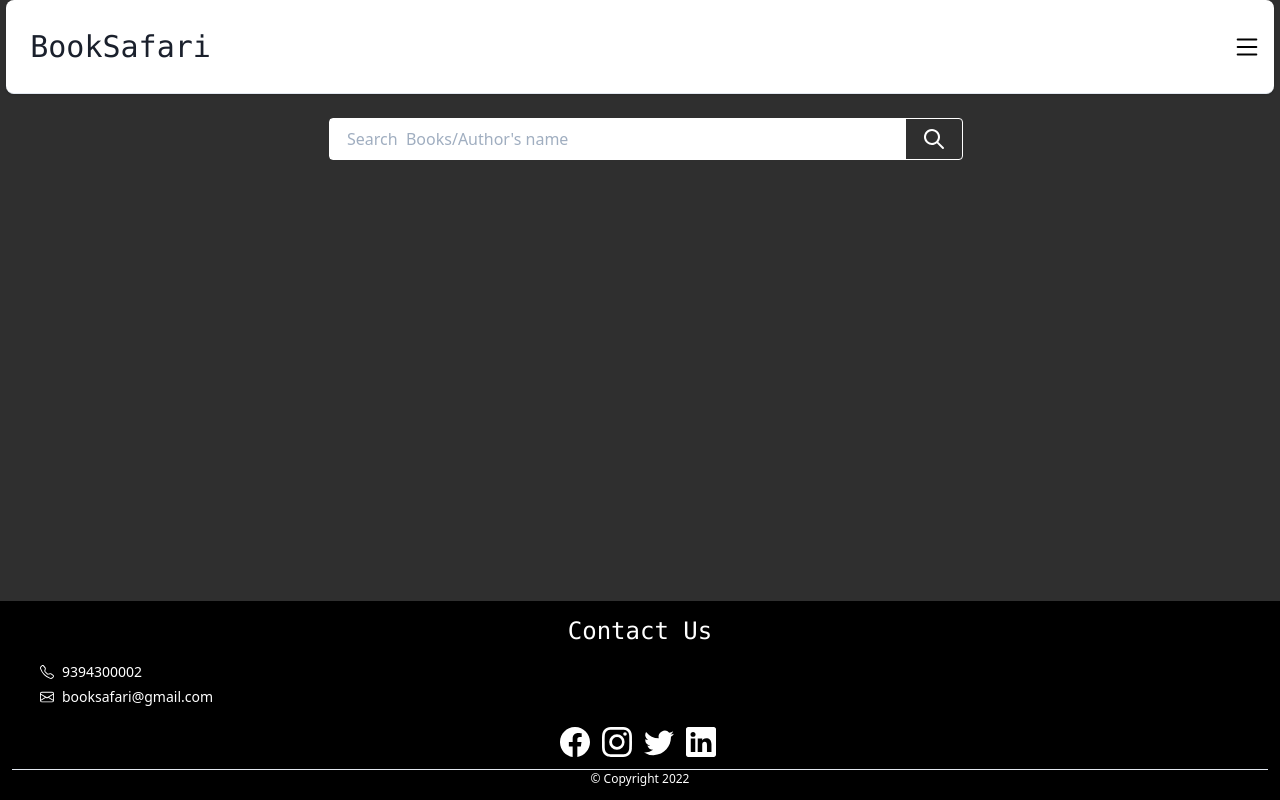
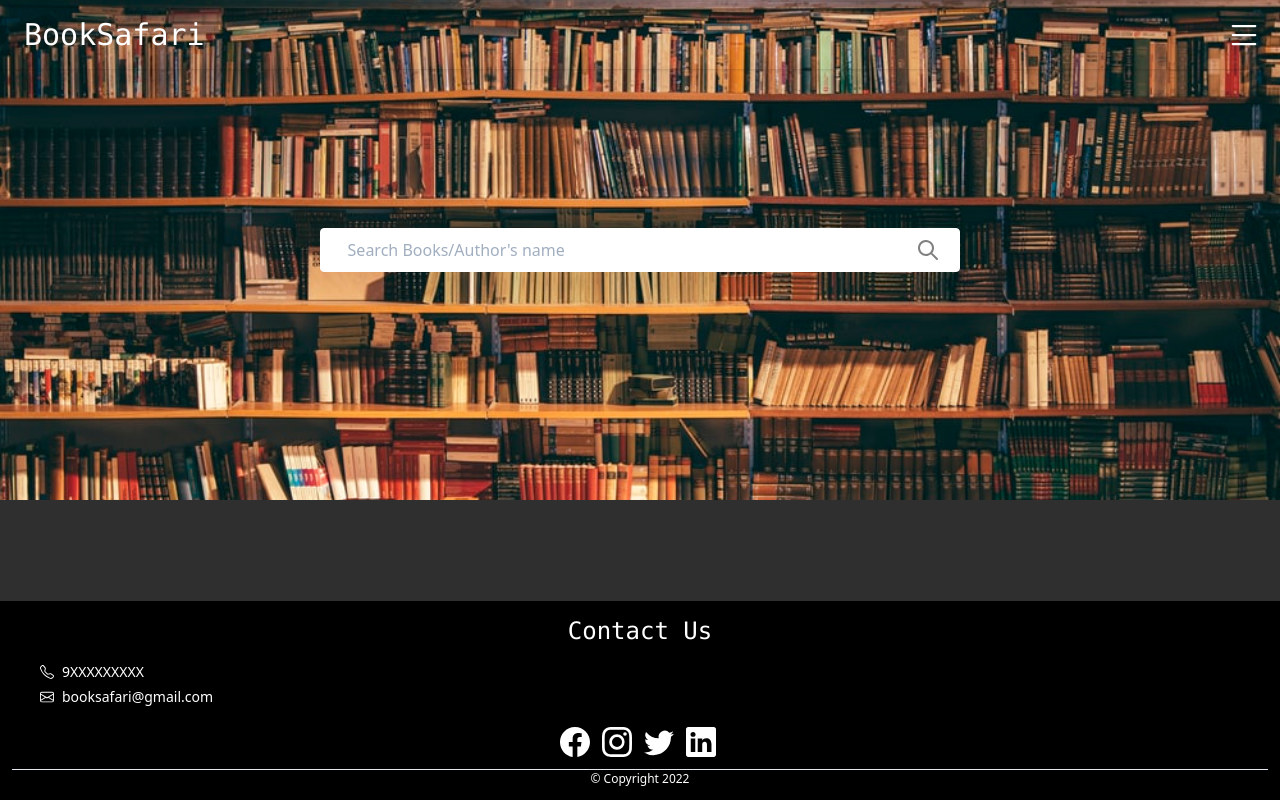
Before and after one commit to diptishegar/BookSafari, a React (Create React App) app: page / in a window 1280 px wide. Built offline with nearby package versions, Linux system fonts and the light colour scheme.

Commit message:
designed a little13

```diff
--- a/public/index.html
+++ b/public/index.html
@@ -23,6 +23,7 @@
       Unlike "/favicon.ico" or "favicon.ico", "%PUBLIC_URL%/favicon.ico" will
       work correctly both with client-side routing and a non-root public URL.
       Learn how to configure a non-root public URL by running `npm run build`.
+      background-color:rgb(47, 47, 47)
     -->
     <title>React App</title>
   </head>
--- a/src/App.js
+++ b/src/App.js
@@ -12,7 +12,7 @@ import BookMainPage from "./Components/BookMainPage";
 function App() {
   return (
     <div className="relative pb-10 min-h-screen">
-      <div className="pl-3 pb-40">
+      <div className="pb-40">
       <Router>
       <Header />
       <Routes>
--- a/src/Components/Footer.js
+++ b/src/Components/Footer.js
@@ -3,12 +3,12 @@ import * as Icon from 'react-bootstrap-icons';
 
 function Footer(){
     return(
-        <footer className="bg-black text-center text-white text-xs p-3 mt-4 absolute bottom-0 w-full">
+        <footer className="bg-black text-center text-white text-xs p-3 mt-4 absolute bottom-0 w-full duckingfooter">
          <h4 className="mb-3 font-mono text-2xl w-full rounded">Contact Us</h4>
 
          <div style={{ margin:"0rem 0rem 0rem 1rem" }} className="flex justify-start flex-col">
             <span className="pl-3 pb-1 text-sm flex items-center">
-              <Icon.Telephone /><span className="pl-2">9394300002</span>
+              <Icon.Telephone /><span className="pl-2">9XXXXXXXXX</span>
             </span>
             <span className="pl-3 pb-5 text-sm flex items-center">
               <Icon.Envelope /> <span className="pl-2">booksafari@gmail.com</span>
--- a/src/Components/Header.js
+++ b/src/Components/Header.js
@@ -1,10 +1,30 @@
-import React from "react";
+
+import React, { useState, useEffect } from "react"
 import Navigation from "./Navigation";
 
 function Header(){
+      const [navbar, setNavbar] = useState(false)
+
+      //navbar scroll changeBackground function
+      const changeBackground = () => {
+        console.log(window.scrollY)
+        if (window.scrollY >= 120) {
+          setNavbar(true)
+        } else {
+          setNavbar(false)
+        }
+      }
+
+      useEffect(() => {
+        changeBackground()
+        // adding the event when scroll change background
+        window.addEventListener("scroll", changeBackground)
+      })
+
     return(
-        <header style={{ margin:"0rem 0rem 0rem -.36rem" }} className="mb-3 ml-0 border-b bg-white rounded-lg shadow w-full p-3 flex justify-between items-center">
-            <span className="pb-3 pt-3 text-gray-900 font-mono font-medium text-3xl px-3">
+
+        <header className={navbar ? "bg-white fixed ml-0 shadow w-full px-3 flex justify-between items-center" : "bg-transparent text-white font-bold strong fixed shadow w-full px-3 flex justify-between items-center"}>
+            <span className="pb-3 pt-3 font-mono font-medium text-3xl px-3">
             BookSafari
             </span>
            <Navigation />
@@ -13,4 +33,4 @@ function Header(){
 }
  export default Header;
 
- //Api key : AIzaSyCX-qfJpm_QQZLTJWDWOYD_dTyVMVmO0Ao
+ //Api key : AIzaSyCX-qfJpm_QQZLTJWDWOYD_dTyVMVmO0Ao className="ml-0 bg-blue-500 shadow w-full px-3 flex justify-between items-center
--- a/src/Components/Navigation.js
+++ b/src/Components/Navigation.js
@@ -21,8 +21,8 @@ function Navigation() {
 
   return (
     <nav>
-      <span className="text-3xl font-medium">
-        <Icon.List onClick={() => setShowMenu(true)}/>
+      <span className="text-4xl font-medium font-extrabold">
+        <Icon.List className="font-extrabold w-12" onClick={() => setShowMenu(true)}/>
       </span>
       {maskTransitions(
         (styles, item) =>
@@ -32,7 +32,7 @@ function Navigation() {
               className="fixed bg-black-t-50 bg-blur-backg z-50 left-0 w-full shadow h-full top-0"
               onClick={() => setShowMenu(false)}
               >
-                <Icon.X onClick={() => setShowMenu(false)} className="strong text-white text-4xl xs:text-4xl md:text-5xl font-bold fuckingcross"/>
+              <Icon.X onClick={() => setShowMenu(false)} className="strong text-white text-4xl xs:text-4xl md:text-5xl font-bold fuckingcross"/>
             </animated.div>
           )
       )}
--- a/src/Components/NavigationMenu.js
+++ b/src/Components/NavigationMenu.js
@@ -5,9 +5,10 @@ import { HashLink } from 'react-router-hash-link';
 
 
 function NavigationMenu(props) {
+
   return (
-    <div className="mt-3 bg-transparent ml-2 rounded h-full">
-              <span className="pb-5 text-gray-800 pt-6 font-mono bg-white font-medium text-3xl sm:pl-0 md:px-3">BookSafari</span>
+    <div className="mt-3 z-50 bg-transparent ml-2 rounded h-full">
+              <span className="pb-5 shadow pt-6 text-gray-900 font-mono text-3xl sm:pl-0 md:px-3">BookSafari</span>
 
               <ul>
                 <li>
--- a/src/Components/ProductCard.js
+++ b/src/Components/ProductCard.js
@@ -1,5 +1,7 @@
 import React from "react";
 import { Link } from "react-router-dom";
+
+//grid sm:grid-cols-6 md:grid-cols-6 justify-items-center
 
 function ProductCard({ Book }){
    let averageRating1 =null
@@ -10,8 +12,8 @@ function ProductCard({ Book }){
 
     try {
         return(
-            <div className="p-2 grid sm:grid-cols-6 md:grid-cols-6 justify-items-center gap-3">
-            <div style={{ margin:"0rem 0rem 0rem -.3rem" }} className="border shadow-2xl mb-2 p-3 rounded sm:col-start-2 sm:col-end-6 md:col-start-2 md:col-end-6 md:w-3/4 overflow-hidden bg-gray-100">
+            <div className="p-2 flex justify-center w-11/12 sm:w-11/12 md:w-11/12">
+            <div style={{ margin:"0rem 0rem 0rem -.3rem" }} className="border shadow-2xl mb-2 p-3 w-10/12 sm:w-2/4 rounded md:w-3/4 overflow-hidden bg-gray-100">
 
             <div className="p-3 text-xm">
                 <h3 className="font-mono text-2xl mb-3">
--- a/src/Components/Search.js
+++ b/src/Components/Search.js
@@ -3,7 +3,8 @@ import axios from "axios";
 import React, { useState } from "react";
 import { X } from "react-bootstrap-icons";
 import ProductCard from "./ProductCard";
-let content = null
+import BackImage from "../Images/BackgroundImageS.jpeg";
+let content = null;
 /*
  axios.get(url)
         .then(data=>{
@@ -16,10 +17,13 @@ let content = null
 
 function Search() {
   let keyjust = 0;
+  let content1 = null;
   const [book, setBook] = useState("");
   const [result, setResult] = useState([]);
   const [cros, setCross] = useState(false);
-    const [apikey, setApiKey] = useState("AIzaSyCX-qfJpm_QQZLTJWDWOYD_dTyVMVmO0Ao");
+  const [apikey, setApiKey] = useState(
+    "AIzaSyCX-qfJpm_QQZLTJWDWOYD_dTyVMVmO0Ao"
+  );
   const url = `https://www.googleapis.com/books/v1/volumes?q=${book}&key=${apikey}&maxResults=5`;
 
   const crossTransition = useTransition(cros, {
@@ -29,31 +33,44 @@ function Search() {
     delay: 200,
   });
 
+  var styleSearchBar = {
+    width: "100%",
+    height: "500px",
+    backgroundImage: `url(${BackImage})`,
+    backgroundPosition: "center",
+    backgroundSize: "cover",
+    backgroundRepeat: "no-repeat",
+  };
+
   function handleChange(event) {
     const book = event.target.value;
     setBook(book);
-        axios.get(url)
-            .then(data => {
+    axios.get(url).then((data) => {
       setResult(data.data.items);
       console.log(data.data.items);
-            })
+    });
     if (keyjust) {
       setApiKey("jsjfdjsfijsdi8dfshdsfhhudshfuds");
     }
     setCross(true);
-        if(event.target.value == ""){
+    if (event.target.value === "") {
       setCross(false);
+      setResult([]);
+      setBook("");
+      content1 = <h1 className="text-white text-2xl">Related to ur search</h1>;
     }
   }
   function handleSubmit(event) {
     event.preventDefault();
-        axios.get(url)
-            .then(data => {
+    axios
+      .get(url)
+      .then((data) => {
         setResult(data.data.items);
         console.log(data.data.items);
-            }).catch(err => {
-                content = <h2>Match not found</h2>
       })
+      .catch((err) => {
+        content = <h2>Match not found</h2>;
+      });
   }
 
   try {
@@ -61,60 +78,90 @@ function Search() {
       <div key={book.id}>
         <ProductCard Book={book} />
       </div>
-        ))
+    ));
 
     return (
-            <div>
-
-                <form onSubmit={handleSubmit} class="flex items-center justify-center w-full mt-6">
-                    <div class="flex px-0 border border-white rounded sm:w-3/4 md:w-2/4 py-0">
-                        <input onChange={handleChange} type="text" id="inputBook" class="pl-4 sm:w-4/5 md:w-11/12 border border-white" placeholder={`Search  Books/Author's name`} />
-                        {crossTransition((styles, item) =>
+      <div className="divOfSearchBar">
+        <form
+          style={styleSearchBar}
+          onSubmit={handleSubmit}
+          class="flex items-center justify-center w-full"
+        >
+          <div class="flex px-0 bg-white border border-white w-11/12 rounded sm:w-2/4 md:w-2/4 py-0 focus:border-text-500 justify-center duckingsearchB">
+            <input
+              onChange={handleChange}
+              type="text"
+              id="inputBook"
+              class="pl-4 rounded focus:border-text-500 outline-none w-11/12 sm:w-11/12 md:w-11/12 border border-white"
+              placeholder={`Search Books/Author's name`}
+            />
+            {crossTransition(
+              (styles, item) =>
                 item && (
                   <animated.div
                     style={styles}
                     className="bg-white"
-                                    onClick={()=>{
-                                        document.getElementById("inputBook").value="";
+                    onClick={() => {
+                      document.getElementById("inputBook").value = "";
                       setCross(false);
                       setResult([]);
                       setBook("");
                     }}
                   >
-                                <X className="flex bg-white items-center text-gray-500"/>
+                    <X
+                      fill="gray"
+                      className="flex text-3xl pt-2 items-center px-0"
+                    />
                   </animated.div>
                 )
             )}
-                        <button type="submit" class="flex items-center justify-center px-4 py-2">
+            <button
+              type="submit"
+              class="flex border border-white outline-none text-gray-500 items-center justify-center pr-2 py-2"
+            >
+              <svg class="w-6 h-6 outline-none" fill="gray">
+                <path d="M16.32 14.9l5.39 5.4a1 1 0 0 1-1.42 1.4l-5.38-5.38a8 8 0 1 1 1.41-1.41zM10 16a6 6 0 1 0 0-12 6 6 0 0 0 0 12z" />
+              </svg>
+            </button>
+          </div>
+        </form>
+        {content1}
+        {content}
+      </div>
+    );
+  } catch (error) {
+    content = (
+      <h2 className="text-white text-lg text-center mt-4 font-sans">
+        Match not found, try using different words!
+      </h2>
+    );
+    return (
+      <div>
+        <form
+          onSubmit={handleSubmit}
+          class="flex items-center justify-center w-full mt-6"
+        >
+          <div class="flex border border-white rounded bg-white sm:w-full md:w-2/4 py-0">
+            <input
+              onChange={handleChange}
+              type="text"
+              class="px-4 sm:w-4/5 md:w-11/12 border focus:border-red border-white"
+              placeholder="Search for Books/Author's name"
+            />
+            <button
+              type="submit"
+              class="flex items-center justify-center px-4 py-2"
+            >
               <svg class="w-6 h-6 text-white" fill="currentColor">
-                                <path
-                                    d="M16.32 14.9l5.39 5.4a1 1 0 0 1-1.42 1.4l-5.38-5.38a8 8 0 1 1 1.41-1.41zM10 16a6 6 0 1 0 0-12 6 6 0 0 0 0 12z" />
+                <path d="M16.32 14.9l5.39 5.4a1 1 0 0 1-1.42 1.4l-5.38-5.38a8 8 0 1 1 1.41-1.41zM10 16a6 6 0 1 0 0-12 6 6 0 0 0 0 12z" />
               </svg>
             </button>
           </div>
         </form>
         {content}
       </div>
-        )
-    } catch (error) {
-        content = <h2>Match not found, try using different words!</h2>
-        return (
-            <div>
-                <form onSubmit={handleSubmit} class="flex items-center justify-center w-full mt-6">
-                    <div class="flex border border-white rounded bg-white sm:w-full md:w-2/4 py-0">
-                        <input onChange={handleChange} type="text" class="px-4 sm:w-4/5 md:w-11/12 border focus:border-red border-white" placeholder="Search for Books/Author's name" />
-                        <button type="submit" class="flex items-center justify-center px-4 py-2">
-                            <svg class="w-6 h-6 text-white" fill="currentColor">
-                                <path
-                                    d="M16.32 14.9l5.39 5.4a1 1 0 0 1-1.42 1.4l-5.38-5.38a8 8 0 1 1 1.41-1.41zM10 16a6 6 0 1 0 0-12 6 6 0 0 0 0 12z" />
-                            </svg>
-                        </button>
-                    </div>
-                </form>
-                {content}
-            </div>)
+    );
   }
-
 }
 
 export default Search;
```
Also changed, not shown: src/Images/BackgroundImageS.jpeg (renamed from src/Images/photo-1507842217343-583bb7270b66.jfif), src/tailwind.css. Lines whose indentation alone changed are shown as unchanged.
